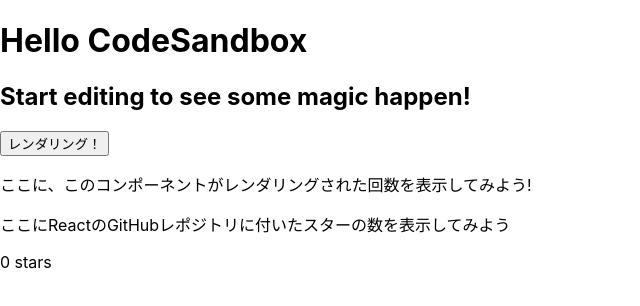
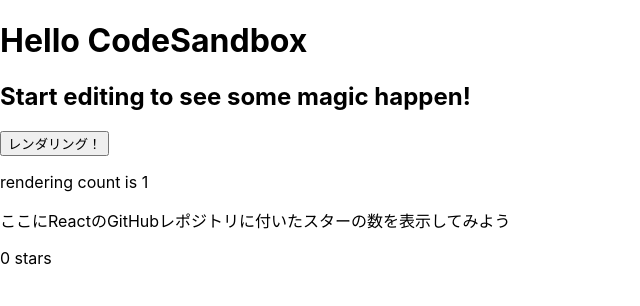
Before and after one commit to kooooichi24/use-effect-demo, a Next.js app: page / in a window 1280 px wide. Shown: the top 306 px of the page, without its empty margins (0-640 px from the left). Built offline with nearby package versions, Linux system fonts and the light colour scheme.

Commit message:
子コンポーネントにcountとeffectを持つパターン。someFlag の変更時にuseEffect実行する

```diff
--- a/src/components/SomeComponent.tsx
+++ b/src/components/SomeComponent.tsx
@@ -1,7 +1,14 @@
+import { useEffect, useState } from 'react'
+
 type SomeComponentProps = {
   someFlag: boolean
 }
 
 export const SomeComponent = ({ someFlag }: SomeComponentProps) => {
-  return <p>ここに、このコンポーネントがレンダリングされた回数を表示してみよう!</p>
+  const [count, setCount] = useState(0)
+  useEffect(() => {
+    setCount((prev) => prev + 1)
+  }, [someFlag])
+
+  return <p>rendering count is {someFlag ? count * 2 : count}</p>
 }
```
